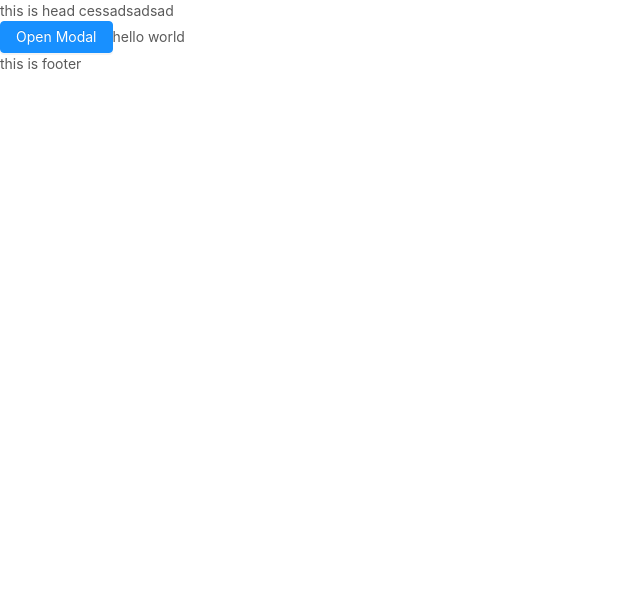
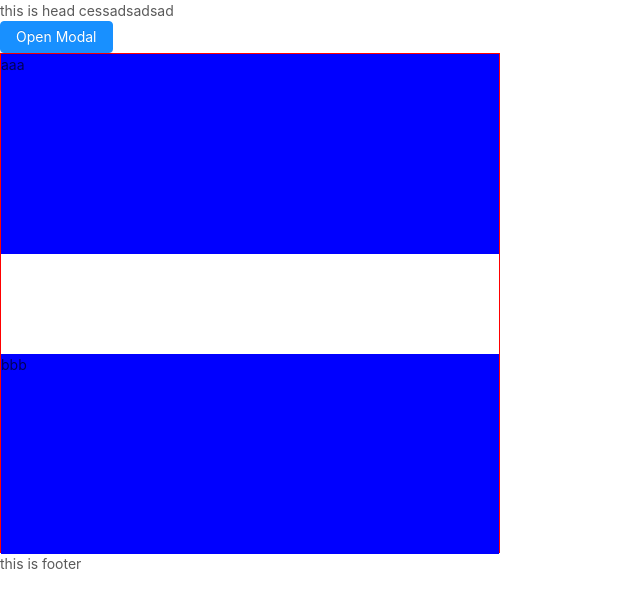
Before and after one commit to NaMisuang/webpack-react, a React app: page / in a window 1280 px wide. Shown: the top 608 px of the page, without its empty margins (0-640 px from the left). Built offline with nearby package versions, Linux system fonts and the light colour scheme.

Commit message:
less 使用以及测试less

```diff
--- a/package.json
+++ b/package.json
@@ -20,6 +20,8 @@
     "babel-preset-stage-1": "^6.24.1",
     "css-loader": "^2.1.0",
     "html-webpack-plugin": "^3.2.0",
+    "less": "^3.11.1",
+    "less-loader": "^5.0.0",
     "style-loader": "^0.23.1",
     "url-loader": "^1.1.2",
     "webpack": "^4.28.4",
--- a/src/TestModel/Test.jsx
+++ b/src/TestModel/Test.jsx
@@ -3,6 +3,7 @@
  */
 import React, { Component } from "react"
 import { Button } from 'antd';
+import './test.less';
 
 class Test extends Component {
 
@@ -16,7 +17,13 @@ class Test extends Component {
         <Button type="primary" onClick={this.showModal}>
           Open Modal
         </Button>
-        hello  world
+        <div>
+          <div className="testMain">
+            <div className="testMain-aaa">aaa</div>
+            <div className="testMain-bbb">bbb</div>
+          </div>
+
+        </div>
       </div>
     );
   }
--- /dev/null
+++ b/src/TestModel/test.less
@@ -0,0 +1,17 @@
+.testMain{
+    height: 500px;
+    width: 500px;
+    border: 1px solid red;
+    &-aaa{
+        height: 200px;
+        width: 100%;
+        background: blue;
+    }
+    &-bbb{
+        margin-top: 100PX;
+        height: 200px;
+        width: 100%;
+        background: blue;
+
+    }
+}
--- a/webpack.config.js
+++ b/webpack.config.js
@@ -28,6 +28,10 @@ module.exports = {
 			{
 				test: /\.(woff|woff2|eot|ttf|otf)$/,
 				use: ['url-loader']
+			},
+			{
+				test: /\.less$/,
+				use: ['style-loader', 'css-loader', 'less-loader']
 			}
 		]
 	},
```
Also changed, not shown: 2 other files (tests, documents, lock files or other folders).
